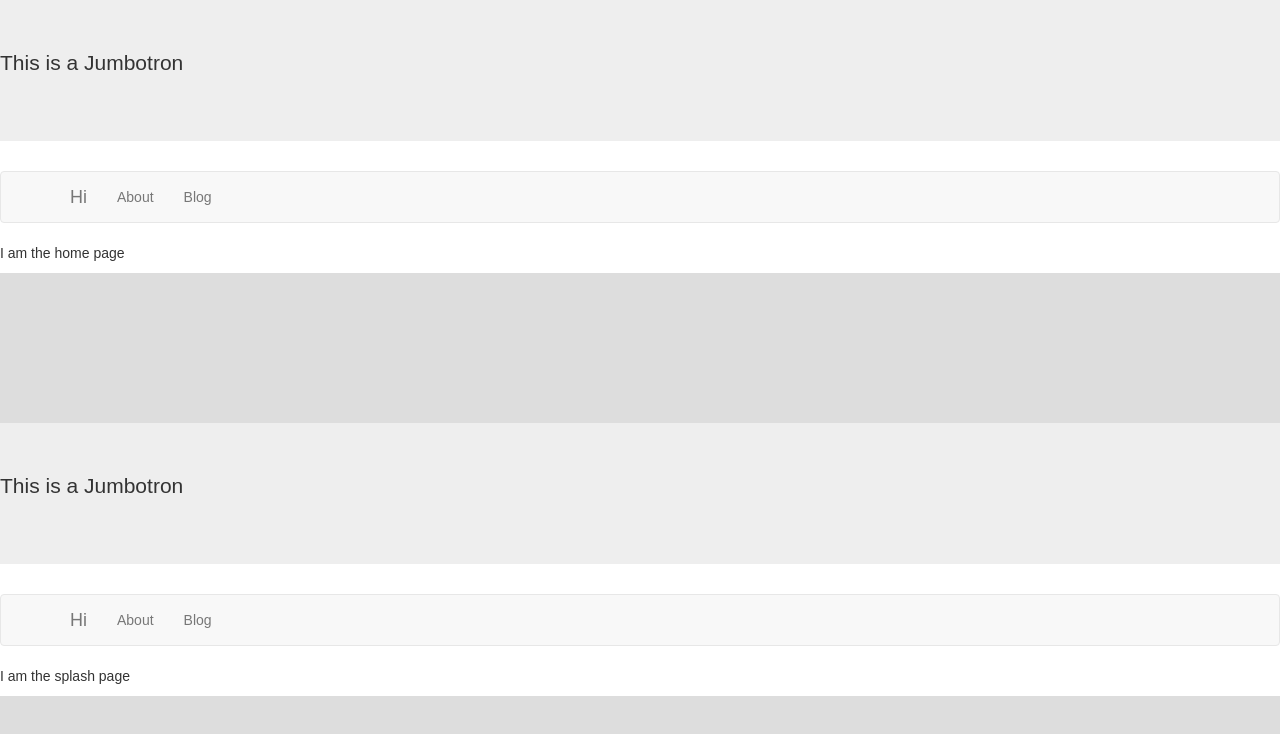
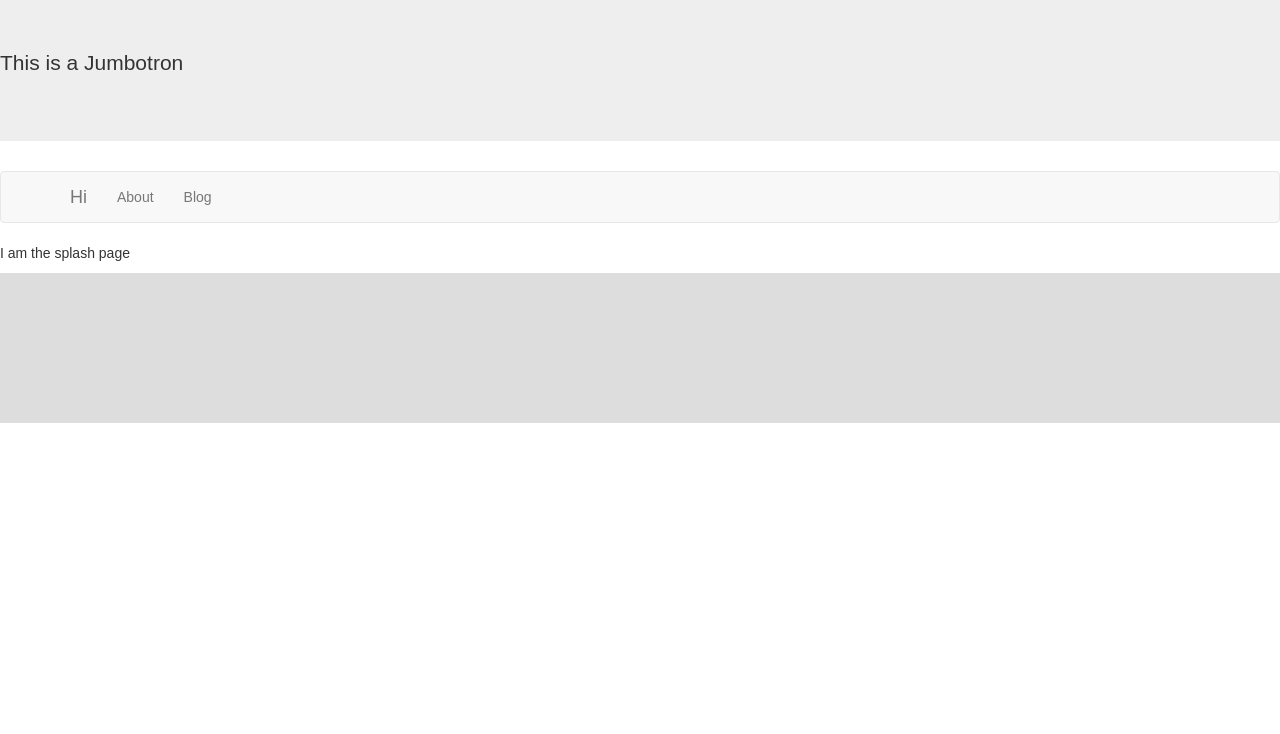
Before and after one commit to raybergholm/personal-site, a React (Create React App) app: page /blog in a window 1280 px wide. Shown: the top 734 px of the page. Built offline with nearby package versions, Linux system fonts and the light colour scheme.

Commit message:
fix multi-page rendering

```diff
--- a/src/routes.js
+++ b/src/routes.js
@@ -9,7 +9,7 @@ import BlogSplashPage from "./pages/blog/Splash";
 const AppRouter = ({ history }) => (
   <BrowserRouter history={history}>
     <div>
-      <Route path="/" component={HomePage} />
+      <Route exact path="/" component={HomePage} />
       <Route path="/about" component={AboutPage} />
       <Route path="/blog" component={BlogSplashPage} />
     </div>
```
